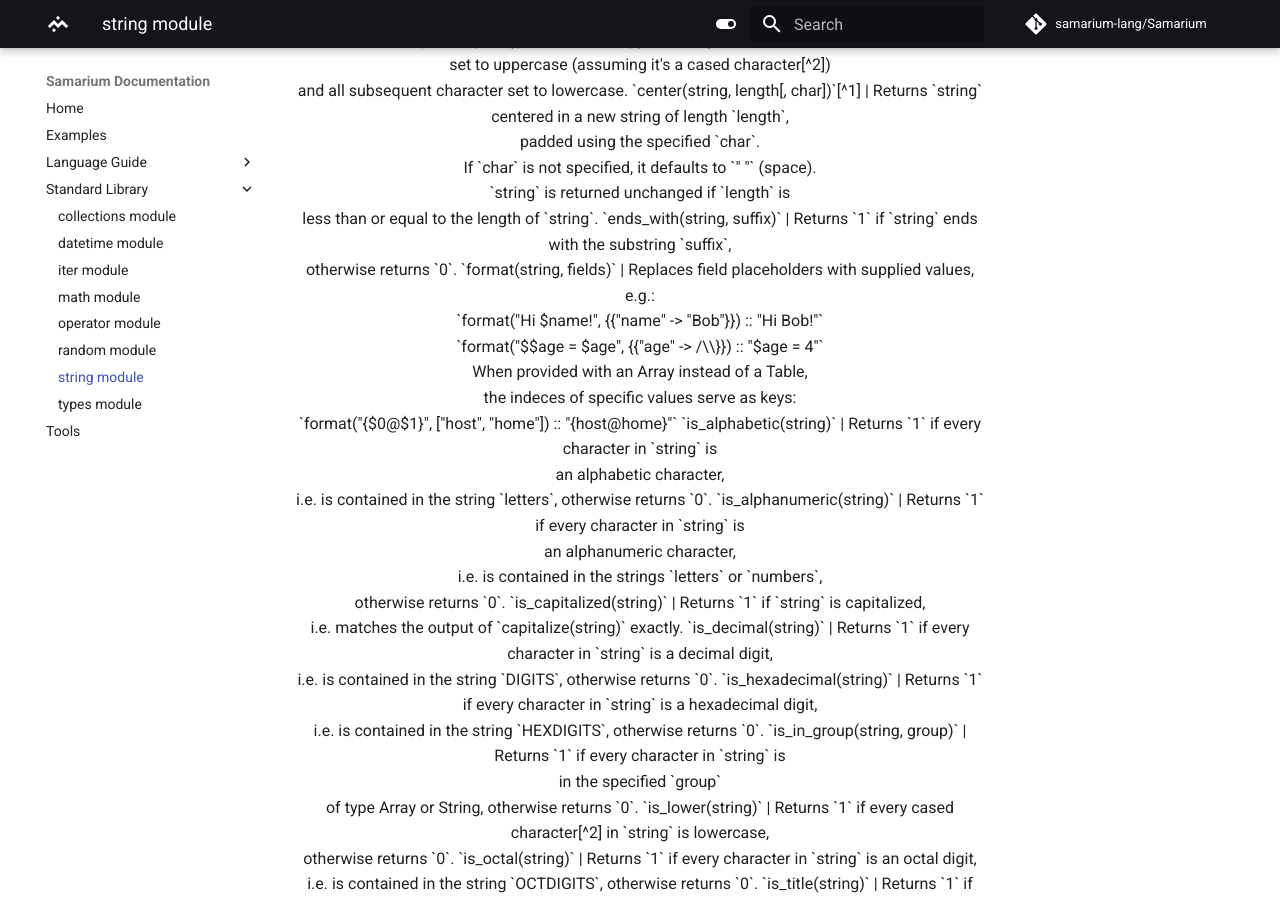
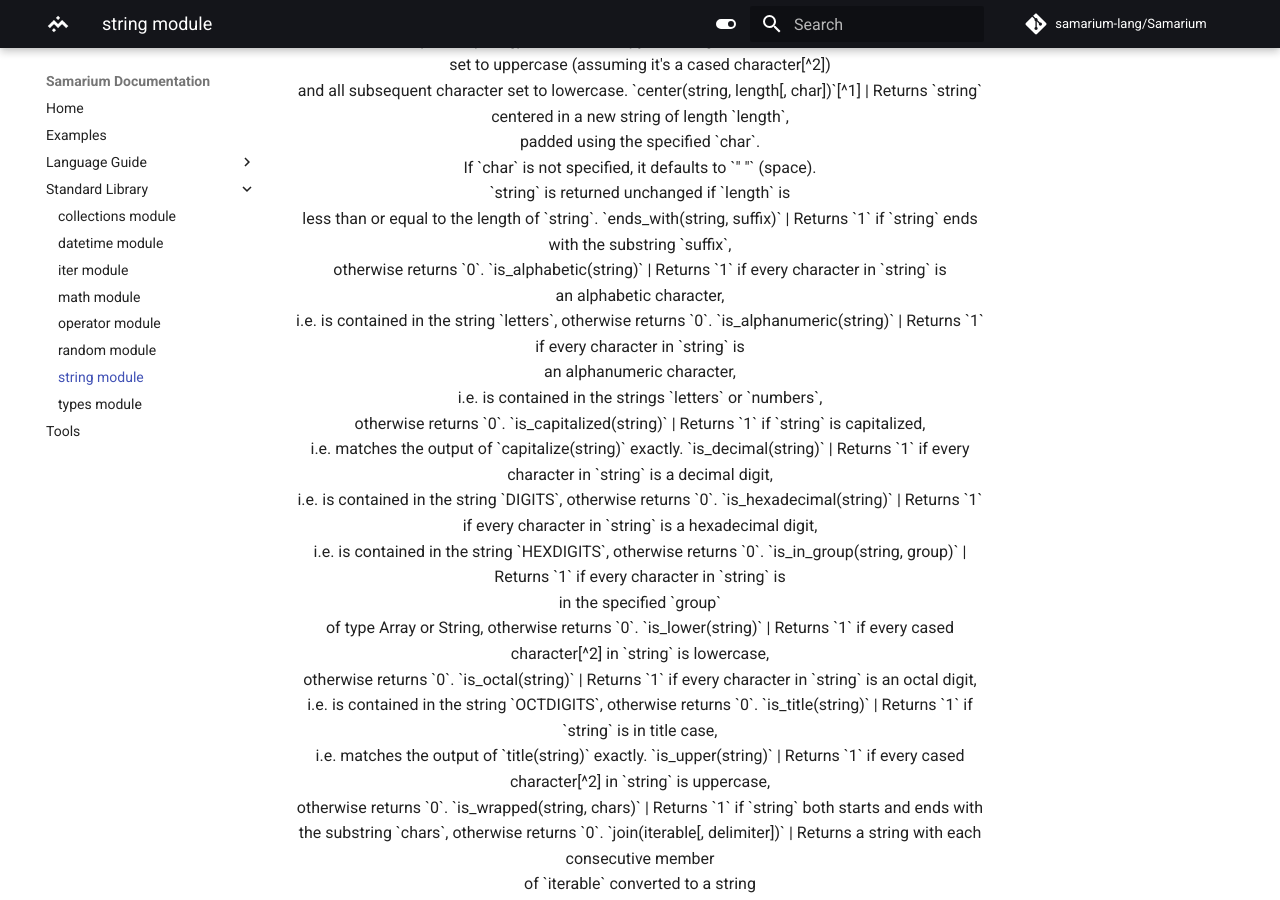
Before and after one commit to samarium-lang/Samarium, an MkDocs documentation site: the page built from docs/stdstring.md, in a window 1280 px wide and 900 px high, scrolled down 348 px. Built offline with MkDocs 1.6.1 and Material for MkDocs 9.7.7, drawn with Linux system fonts in a browser that asks for light colours; comment, search, counter and statistics services are not loaded.

Commit message:
Removed format from function table

```diff
--- a/docs/stdstring.md
+++ b/docs/stdstring.md
@@ -21,7 +21,6 @@ Function                                 | Use
 `capitalize(string)`                     | Returns a copy of `string` with the first character<br>set to uppercase (assuming it's a cased character[^2])<br>and all subsequent character set to lowercase.
 `center(string, length[, char])`[^1]     | Returns `string` centered in a new string of length `length`,<br>padded using the specified `char`.<br>If `char` is not specified, it defaults to `" "` (space).<br>`string` is returned unchanged if `length` is<br>less than or equal to the length of `string`.
 `ends_with(string, suffix)`              | Returns `1` if `string` ends with the substring `suffix`,<br>otherwise returns `0`.
-`format(string, fields)`                 | Replaces field placeholders with supplied values, e.g.:<br>`format("Hi $name!", {{"name" -> "Bob"}}) :: "Hi Bob!"`<br>`format("$$age = $age", {{"age" -> /\\}}) :: "$age = 4"`<br>When provided with an Array instead of a Table,<br>the indeces of specific values serve as keys:<br>`format("{$0@$1}", ["host", "home"]) :: "{host@home}"`
 `is_alphabetic(string)`                  | Returns `1` if every character in `string` is<br>an alphabetic character,<br>i.e. is contained in the string `letters`, otherwise returns `0`.
 `is_alphanumeric(string)`                | Returns `1` if every character in `string` is<br>an alphanumeric character,<br>i.e. is contained in the strings `letters` or `numbers`,<br>otherwise returns `0`.
 `is_capitalized(string)`                 | Returns `1` if `string` is capitalized,<br>i.e. matches the output of `capitalize(string)` exactly.
```
